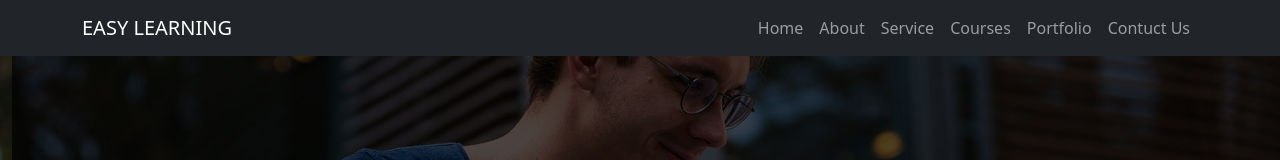
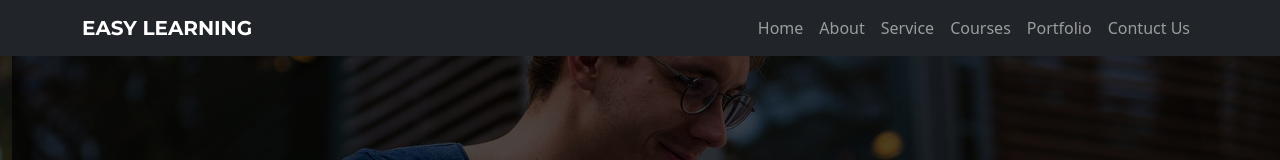
Before and after one commit to ahsanulSowmik/elearning, a React (Create React App) app: page / in a window 1280 px wide. Shown: the top 160 px of the page. Built offline with nearby package versions, Linux system fonts and the light colour scheme; a web font is replaced by a local one.

Commit message:
#Change navbar title corol change when scroll in y axis.

```diff
--- a/src/assest/css/custom.css
+++ b/src/assest/css/custom.css
@@ -84,3 +84,19 @@
     margin: -1.9rem auto 0;
     margin-bottom: 3rem;
 }
+
+.navTitle{
+    font-family: 'Montserrat',sans-serif;
+    color: white !important;
+    font-weight: 700;
+    font-size: 30px;
+
+}
+
+.navTitleScrolling{
+    font-family: 'Montserrat',sans-serif;
+    color: #051b35 !important;
+    font-weight: 700;
+    font-size: 30px;
+
+}
--- a/src/components/TopNavigation/TopNavigation.jsx
+++ b/src/components/TopNavigation/TopNavigation.jsx
@@ -1,13 +1,33 @@
 import React, { Component, Fragment } from 'react'
-import { Container, Nav, Navbar, NavDropdown } from 'react-bootstrap'
+import { Container, Nav, Navbar } from 'react-bootstrap'
 
 export class TopNavigation extends Component {
+
+    constructor(){
+        super();
+        this.state = {
+            navBarTitle: "navTitle"
+        }
+    }
+
+    onScroll=()=>{
+        if(window.scrollY>100){
+            this.setState({navBarTitle:'navTitleScrolling'})
+
+        }else if(window.scrollY<100){
+            this.setState({navBarTitle:'navTitle'})
+        }
+    }
+
+    componentDidMount(){
+        window.addEventListener('scroll',this.onScroll)
+    }
     render() {
         return (
             <Fragment>
                 <Navbar collapseOnSelect fixed="top" expand="lg" bg="dark" variant="dark">
                     <Container>
-                    <Navbar.Brand href="#home">EASY LEARNING</Navbar.Brand>
+                    <Navbar.Brand href="#home" className={this.state.navBarTitle}>EASY LEARNING</Navbar.Brand>
                     <Navbar.Toggle aria-controls="responsive-navbar-nav" />
                     <Navbar.Collapse id="responsive-navbar-nav">
                         <Nav className="me-auto">
```
